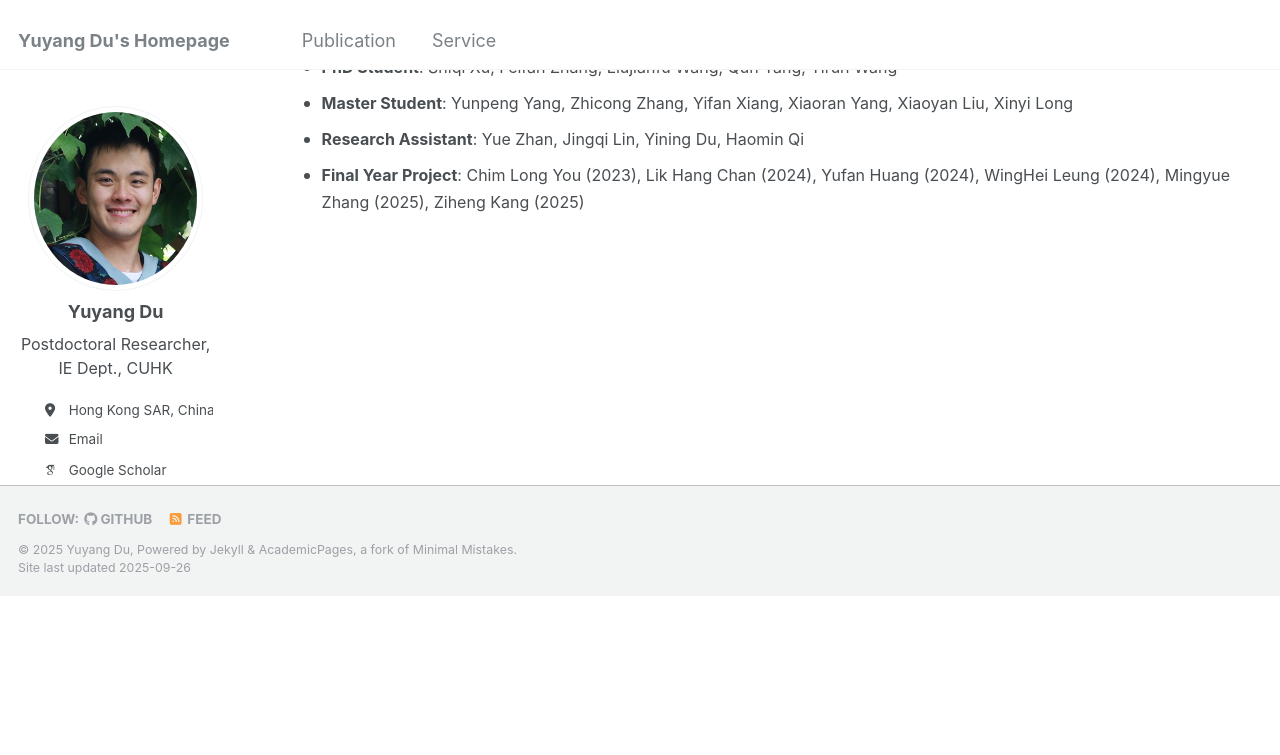
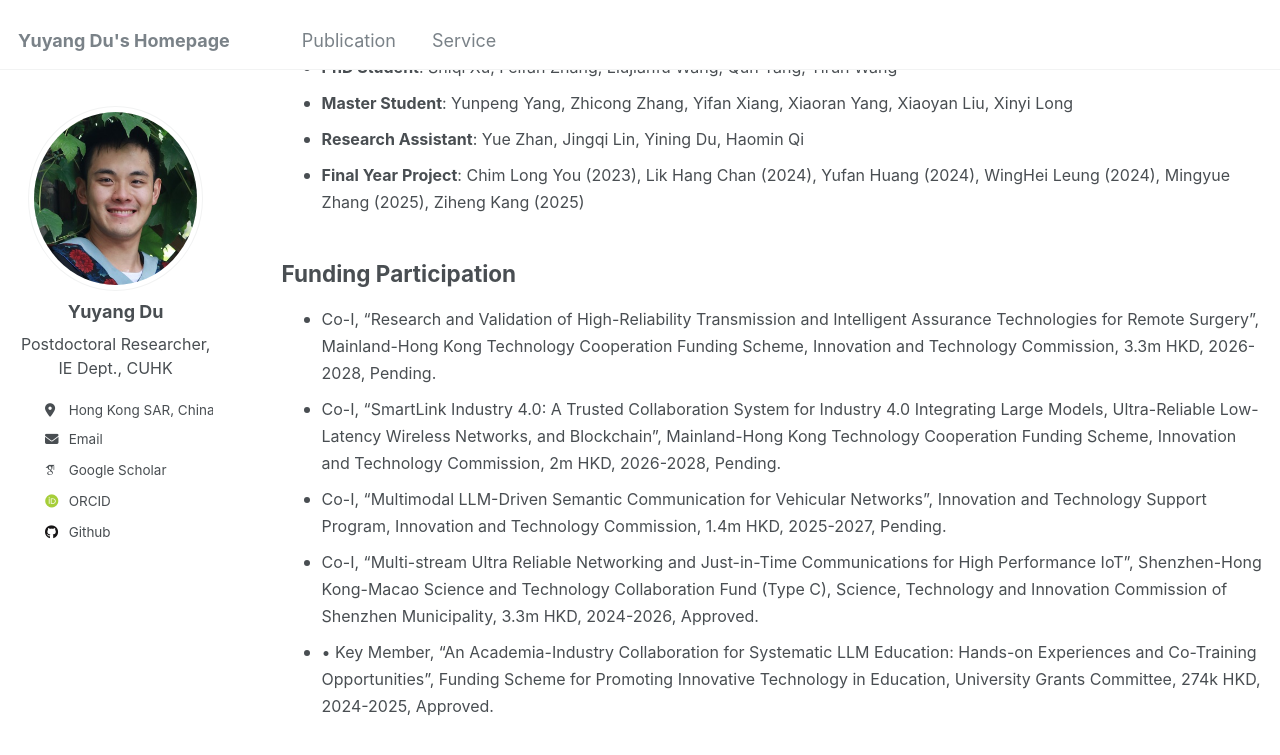
Before and after one commit to yuyangdu01/yuyangdu01.github.io, a Jekyll site: the page built from _pages/cv.md, in a window 1280 px wide and 900 px high, scrolled down 989 px. Shown: the top 755 px of the window. Built offline with Jekyll 4.4.1, drawn with Linux system fonts in a browser that asks for light colours; some web fonts are replaced; before the commit the page ends 1585 px from its top, so only the background shows below that.

Commit message:
Update cv.md

```diff
--- a/_pages/cv.md
+++ b/_pages/cv.md
@@ -48,3 +48,11 @@ Mentorship
 * <font size=3> <b>Master Student</b>: Yunpeng Yang, Zhicong Zhang, Yifan Xiang, Xiaoran Yang, Xiaoyan Liu, Xinyi Long</font>
 * <font size=3> <b>Research Assistant</b>: Yue Zhan, Jingqi Lin, Yining Du, Haomin Qi</font>
 * <font size=3> <b>Final Year Project</b>: Chim Long You (2023), Lik Hang Chan (2024), Yufan Huang (2024), WingHei Leung (2024), Mingyue Zhang (2025), Ziheng Kang (2025)</font>
+
+Funding Participation
+------
+* <font size=3> Co-I, “Research and Validation of High-Reliability Transmission and Intelligent Assurance Technologies for Remote Surgery”, Mainland-Hong Kong Technology Cooperation Funding Scheme, Innovation and Technology Commission, 3.3m HKD, 2026-2028, Pending.</font>
+* <font size=3> Co-I, “SmartLink Industry 4.0: A Trusted Collaboration System for Industry 4.0 Integrating Large Models, Ultra-Reliable Low-Latency Wireless Networks, and Blockchain”, Mainland-Hong Kong Technology Cooperation Funding Scheme, Innovation and Technology Commission, 2m HKD, 2026-2028, Pending.</font>
+* <font size=3> Co-I, “Multimodal LLM-Driven Semantic Communication for Vehicular Networks”, Innovation and Technology Support Program, Innovation and Technology Commission, 1.4m HKD, 2025-2027, Pending.</font>
+* <font size=3> Co-I, “Multi-stream Ultra Reliable Networking and Just-in-Time Communications for High Performance IoT”, Shenzhen-Hong Kong-Macao Science and Technology Collaboration Fund (Type C), Science, Technology and Innovation Commission of Shenzhen Municipality, 3.3m HKD, 2024-2026, Approved.</font>
+* <font size=3> •	Key Member, “An Academia-Industry Collaboration for Systematic LLM Education: Hands-on Experiences and Co-Training Opportunities”, Funding Scheme for Promoting Innovative Technology in Education, University Grants Committee, 274k HKD, 2024-2025, Approved.</font>
```
